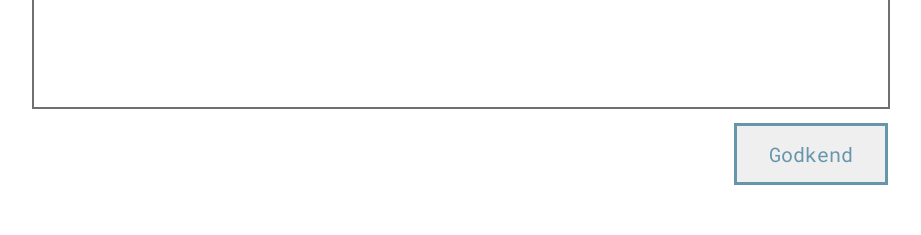
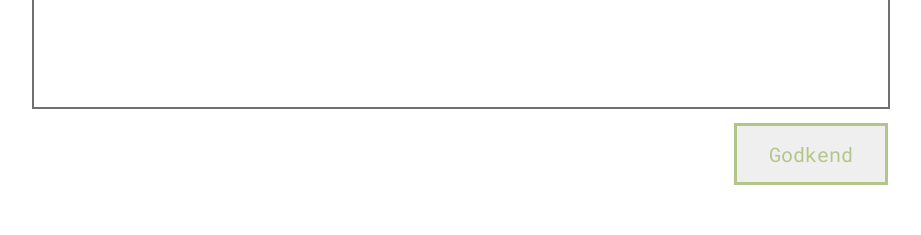
Before and after one commit to XCharmyX/projekt5, a plain HTML site: page onepage.html in a window 1280 px wide. Shown: the part 1700-1935 px from the top of the page, without its empty margins (126-1047 px from the left). Drawn offline with Linux system fonts and the light colour scheme.

Commit message:
Update onepage.css

```diff
--- a/css/onepage.css
+++ b/css/onepage.css
@@ -630,12 +630,12 @@ p {
   font-family: 'Roboto Mono', 'monospace';
   display: inline-block;
   font-size: 20px;
-  color: #6696AC;
+  color: #b3c589;
   padding: 15px 32px;
   margin-left: 852px;
   margin-top: 10px;
   margin-bottom: 200px;
-  border: 3px solid #6696AC;
+  border: 3px solid #b3c589;
   cursor: pointer;
 }
 
```
